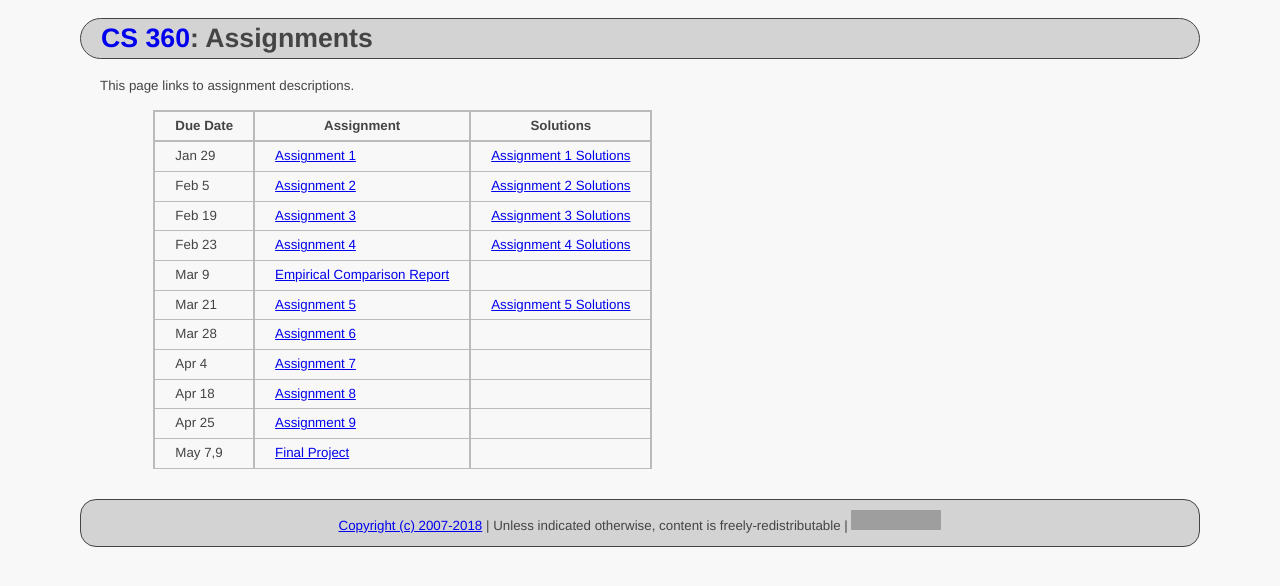
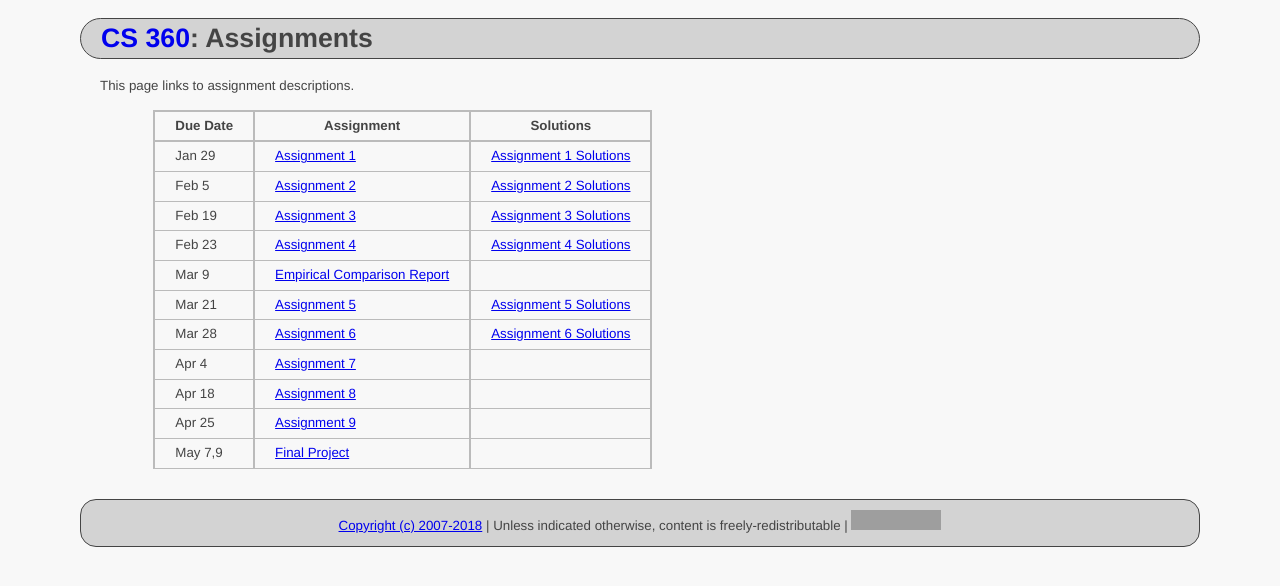
Before and after one commit to ycpcs/cs360-spring2018, a Jekyll site: the page built from assign/index.md, in a window 1280 px wide. Shown: the top 586 px of the page. Built offline with Jekyll 4.4.1, drawn with Linux system fonts in a browser that asks for light colours; grey boxes are pictures that could not be loaded.

Commit message:
add assign 6 sol
add assign 6 sol

```diff
--- a/assign/index.md
+++ b/assign/index.md
@@ -13,7 +13,7 @@ This page links to assignment descriptions.
 > Feb 23   | [Assignment 4](../assign/assign04.html)                  | [Assignment 4 Solutions](../assign/sol/assign04sol.pdf)|
 > Mar 9    | [Empirical Comparison Report](../assign/emp_comp.html)   |           |
 > Mar 21   | [Assignment 5](../assign/assign05.html)                  | [Assignment 5 Solutions](../assign/sol/assign05sol.pdf) |
-> Mar 28   | [Assignment 6](../assign/assign06.html)                  |  |
+> Mar 28   | [Assignment 6](../assign/assign06.html)                  | [Assignment 6 Solutions](../assign/sol/assign06sol.pdf) |
 > Apr 4    | [Assignment 7](../assign/assign07.html)                  |  |
 > Apr 18   | [Assignment 8](../assign/assign08.html)                  |  |
 > Apr 25   | [Assignment 9](../assign/assign09.html)                  |  |
```
Also changed, not shown: 1 other file.
